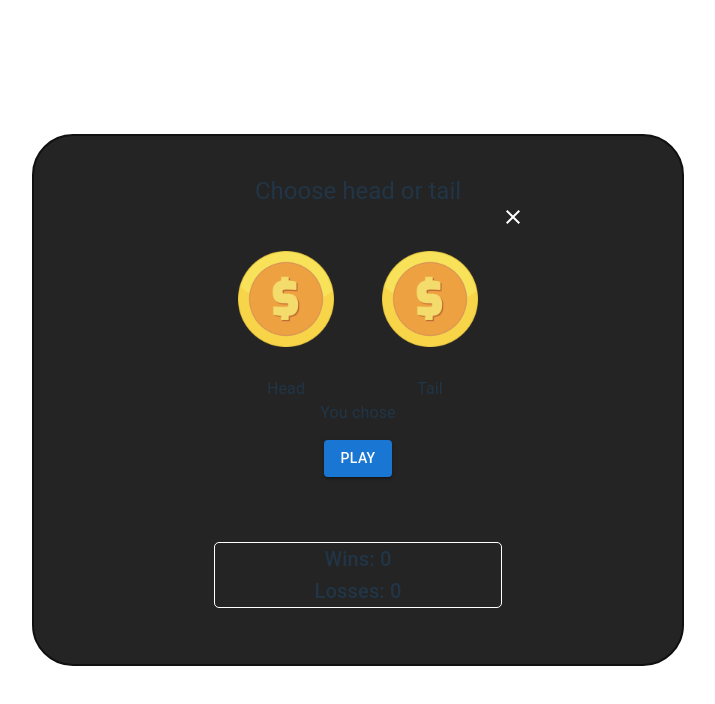
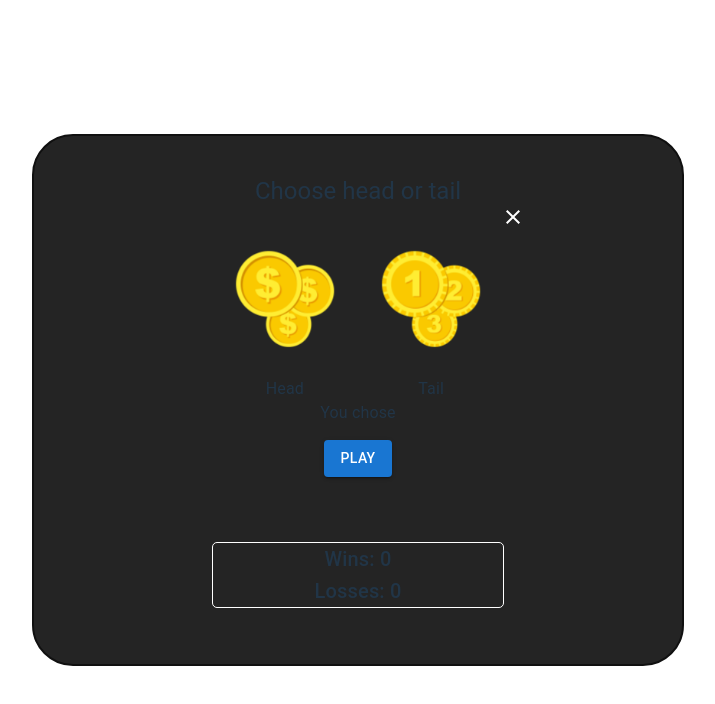
Before and after one commit to Lil-Youn/coin-flip-final, a React (Vite) app: page / in a window 1280 px wide. Both pictures are taken after a click on the picture 639 px from the left and 274 px from the top of the page. Shown: the top 704 px of the page, without its empty margins (282-997 px from the left). Built offline with nearby package versions, Linux system fonts and the light colour scheme.

Commit message:
update coin symbols

```diff
--- a/src/App.tsx
+++ b/src/App.tsx
@@ -2,6 +2,8 @@ import { Box, Button, IconButton, Typography } from "@mui/material";
 import "./App.css";
 import coinGif from "./assets/coinFlip.gif";
 import coinIcon from "./assets/coin.png";
+import coinsIcon from "./assets/coins-icon.png";
+import dollarCoinsIcon from "./assets/dollar-coins-icon.png";
 import coinWin from "./assets/coinWin.gif";
 import GenericModal from "./components/generic-modal";
 import { useEffect, useState } from "react";
@@ -145,7 +147,7 @@ function CoinFlipGame({ open, close }: { open: boolean; close: () => void }) {
             <div style={{ textAlign: "center" }}>
               <img
                 onClick={handleHeadClick}
-                src={coinIcon}
+                src={dollarCoinsIcon}
                 className="logo "
                 alt="logo"
               />
@@ -154,7 +156,7 @@ function CoinFlipGame({ open, close }: { open: boolean; close: () => void }) {
             <div style={{ textAlign: "center" }}>
               <img
                 onClick={handleTailClick}
-                src={coinIcon}
+                src={coinsIcon}
                 className="logo "
                 alt="logo"
               />
```
Also changed, not shown: src/assets/coins-icon.png (added), src/assets/dollar-coins-icon.png (added).
